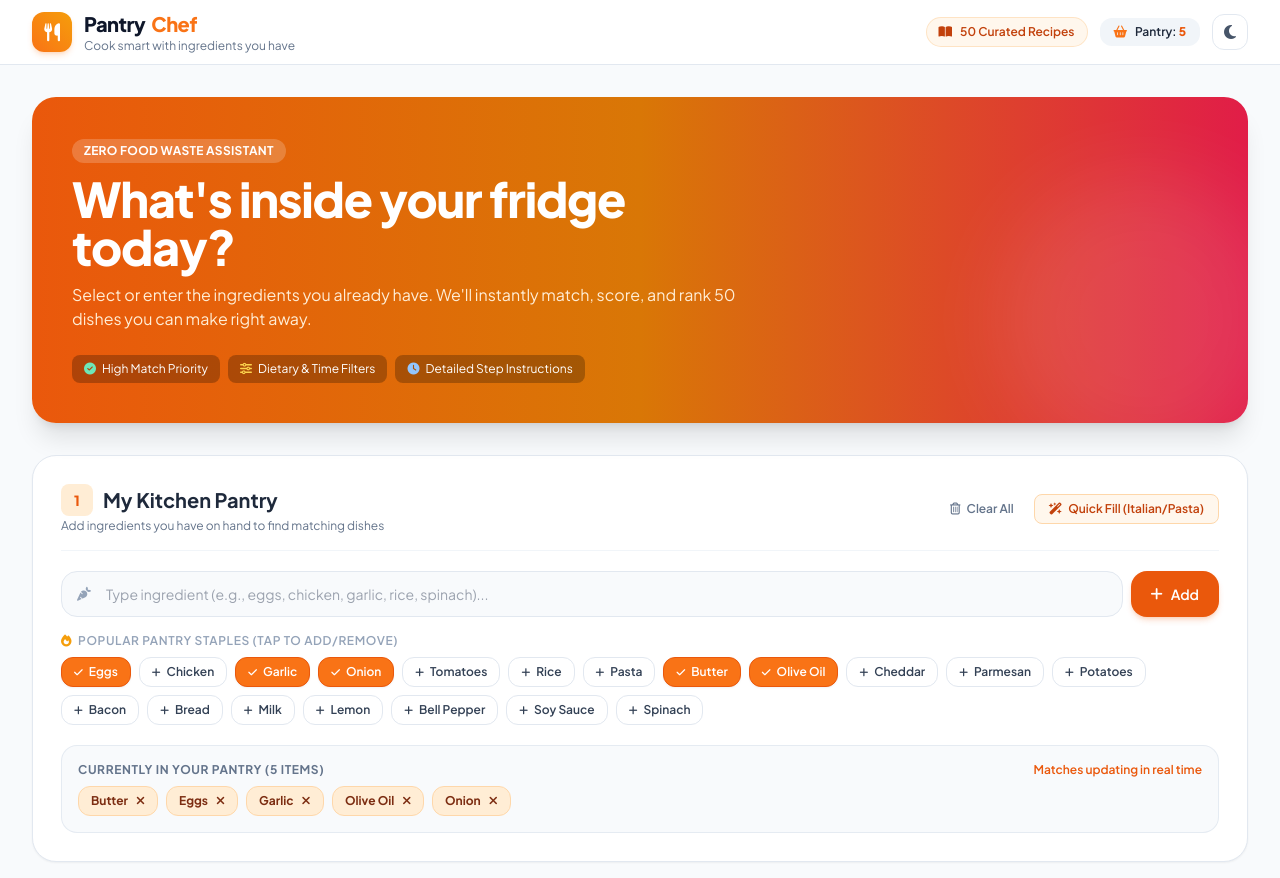
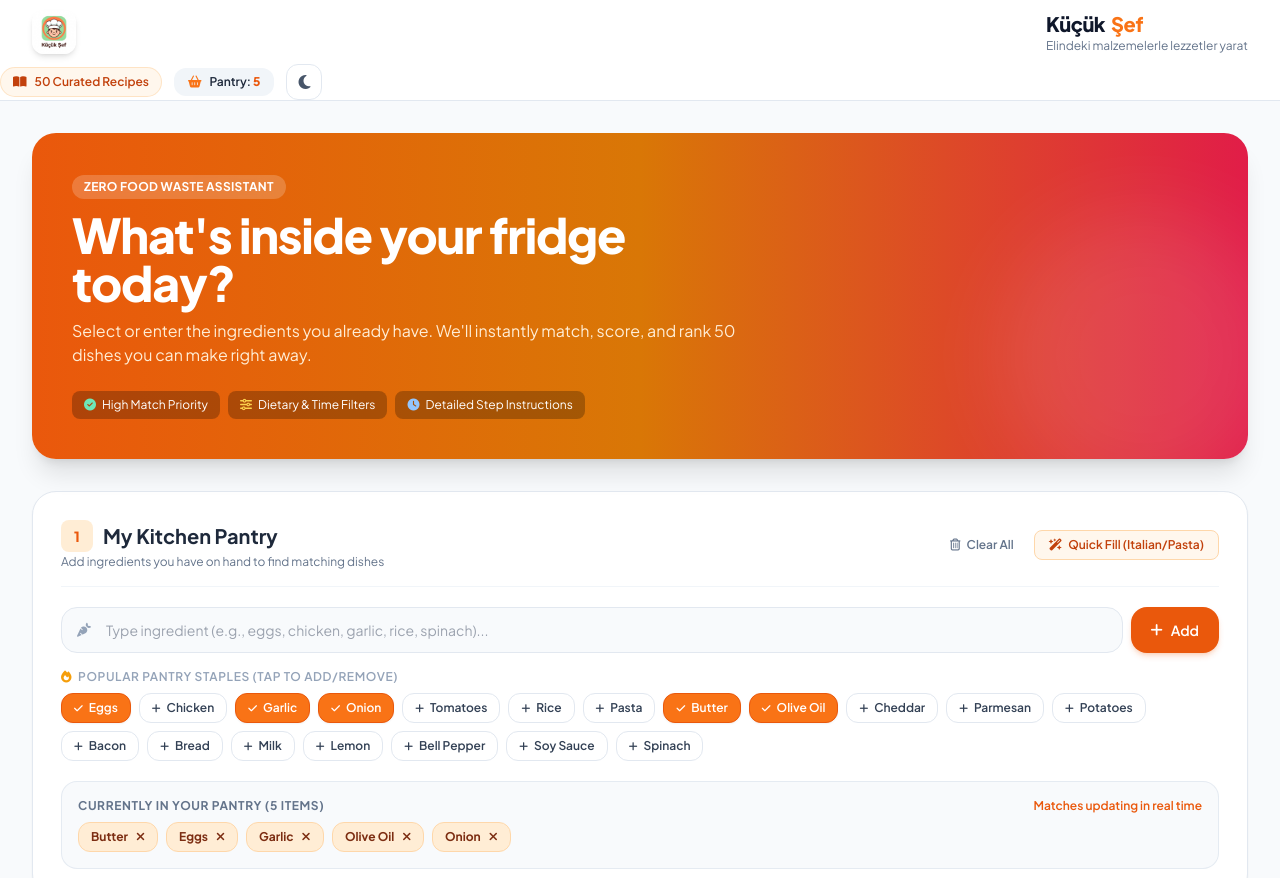
Before and after one commit to FethiBey/pantry_chef, a plain HTML site: page index.html in a window 1280 px wide. Shown: the top 878 px of the page. Drawn offline with nearby package versions, Linux system fonts and the light colour scheme.

Commit message:
Update index.html

```diff
--- a/index.html
+++ b/index.html
@@ -67,15 +67,13 @@
 
   <header class="sticky top-0 z-30 bg-white/90 dark:bg-slate-900/90 backdrop-blur-md border-b border-slate-200 dark:border-slate-800">
     <div class="max-w-7xl mx-auto px-4 sm:px-6 lg:px-8 h-16 flex items-center justify-between">
-      <div class="flex items-center gap-3">
-        <div class="w-10 h-10 rounded-xl bg-gradient-to-tr from-orange-500 to-amber-500 flex items-center justify-center text-white shadow-md shadow-orange-500/20">
-          <i class="fa-solid fa-utensils text-lg"></i>
-        </div>
-        <div>
-          <span class="font-extrabold text-xl tracking-tight text-slate-900 dark:text-white flex items-center gap-1.5">
-            Pantry<span class="text-orange-500">Chef</span>
-          </span>
-          <p class="text-xs text-slate-500 dark:text-slate-400 hidden sm:block">Cook smart with ingredients you have</p>
+   <img src="logo.png" alt="Küçük Şef Logo" class="w-11 h-11 rounded-xl shadow-md object-cover">
+          <div>
+            <span class="font-extrabold text-xl tracking-tight text-slate-900 dark:text-white flex items-center gap-1.5">
+              Küçük <span class="text-orange-500">Şef</span>
+            </span>
+            <p class="text-xs text-slate-500 dark:text-slate-400 hidden sm:block">Elindeki malzemelerle lezzetler yarat</p>
+          </div>
         </div>
       </div>
 
```
